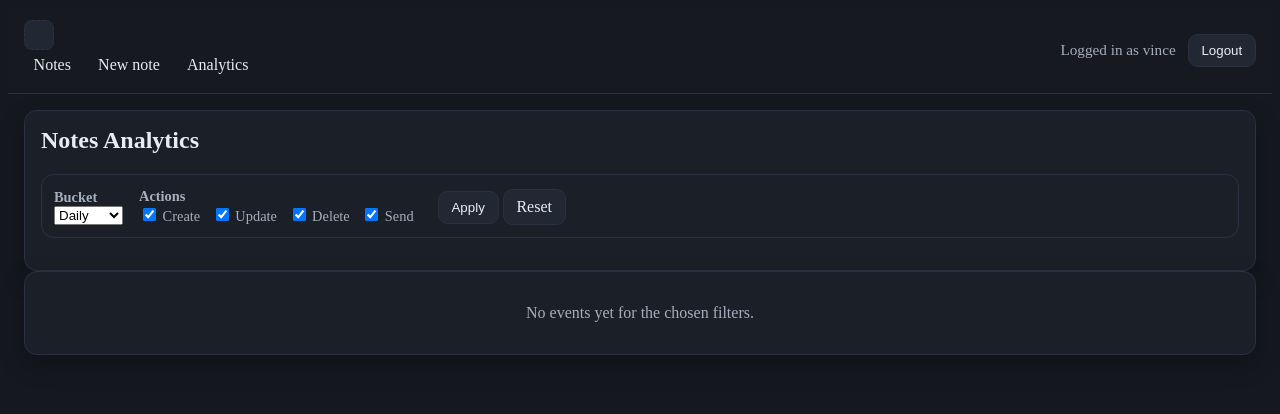
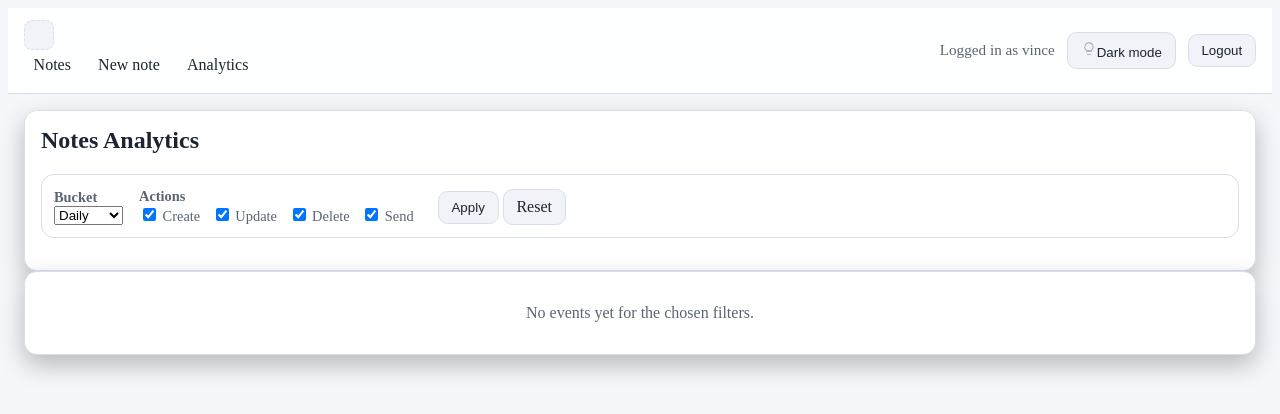
Before and after one commit to VinceVSCode/Django_Playground, a Django app: page /analytics/ in a window 1280 px wide. Shown: the top 414 px of the page. Run offline with Django 5.2, Linux system fonts and the light colour scheme; a user stored in the database is signed in; data that the repository does not hold is empty.

Commit message:
-Add Dark/Light theme toggle button and update styles.

```diff
--- a/DjangoPlayground/firstsite/static/firstsite/styles.css
+++ b/DjangoPlayground/firstsite/static/firstsite/styles.css
@@ -12,6 +12,8 @@
 }
 
 html, body { background: var(--bg); color: var(--text); }
+
+
 
 /* ===== Topbar ===== */
 /* topbar */
@@ -43,6 +45,10 @@ html, body { background: var(--bg); color: var(--text); }
   background: var(--panel-strong);
   border: 1px dashed var(--line);
 }
+
+/* button with inline icon */
+.button--icon { display:inline-flex; align-items:center; gap:.4rem; }
+.button--icon svg { display:inline-block; width:16px; height:16px; }
 
 /* ===== Page/content wrappers ===== */
 .page{ padding: 1rem; }
--- a/DjangoPlayground/firstsite/templates/firstsite/base.html
+++ b/DjangoPlayground/firstsite/templates/firstsite/base.html
@@ -24,11 +24,19 @@
     <div class="topbar__right">
       {% if request.user.is_authenticated %}
         <span class="topbar__user">Logged in as {{ request.user.username }}</span>
-        <form action="{% url 'logout' %}" method="post" class="inline" >
+
+        <!-- Theme toggle button -->
+        <button id="themeToggle" class="button button--icon" type="button" aria-pressed="false">Light mode</button>
+
+
+        <form action="{% url 'logout' %}" method="post" class="inline" style="margin:0;">
           {% csrf_token %}
           <button class="button" type="submit">Logout</button>
         </form>
       {% else %}
+        <!-- Theme toggle is available even when logged out -->
+        <button id="themeToggle" class="button button--icon" type="button" aria-pressed="false">Light mode</button>
+
         <a href="{% url 'login' %}" class="topbar__link">Login</a>
       {% endif %}
     </div>
@@ -49,5 +57,40 @@
   <main class="page">
     {% block content %}{% endblock %}
   </main>
+  <script>
+    (function(){
+      // SVGs for the action the button will perform
+      var ICON_YELLOW = '<svg viewBox="0 0 24 24" aria-hidden="true"><path fill="#f5d90a" d="M9 21h6v-1H9v1Zm3-19a7 7 0 0 0-4.9 11.9c.4.4.9 1.1.9 1.6V16h8v-.5c0-.6.5-1.2.9-1.6A7 7 0 0 0 12 2Zm3.5 12H8.5c-.1-.6-.5-1.3-1-1.8A5.5 5.5 0 1 1 16.5 12c-.5.5-.9 1.2-1 2Z"/></svg>';
+      var ICON_GRAY   = '<svg viewBox="0 0 24 24" aria-hidden="true"><path fill="#9aa3b2" d="M9 21h6v-1H9v1Zm3-19a7 7 0 0 0-4.9 11.9c.4.4.9 1.1.9 1.6V16h8v-.5c0-.6.5-1.2.9-1.6A7 7 0 0 0 12 2Zm3.5 12H8.5c-.1-.6-.5-1.3-1-1.8A5.5 5.5 0 1 1 16.5 12c-.5.5-.9 1.2-1 2Z"/></svg>';
+
+      // 1) Initialize theme from localStorage or system preference
+      var saved = localStorage.getItem('theme'); // "light" | "dark" | null
+      var prefersLight = window.matchMedia && window.matchMedia('(prefers-color-scheme: light)').matches;
+      var theme = saved || (prefersLight ? 'light' : 'dark');
+      document.documentElement.setAttribute('data-theme', theme);
+
+      // 2) Update button label + icon to indicate the NEXT action
+      function setButtonUI(btn, currentTheme) {
+        var next = (currentTheme === 'light') ? 'dark' : 'light';
+        var icon = (next === 'light') ? ICON_YELLOW : ICON_GRAY;   // yellow when going to light, gray when going to dark
+        btn.innerHTML = icon + (next === 'light' ? 'Light mode' : 'Dark mode');
+        btn.setAttribute('aria-pressed', currentTheme === 'light' ? 'true' : 'false');
+      }
+
+      var btn = document.getElementById('themeToggle');
+      if (btn) {
+        setButtonUI(btn, theme);
+        btn.addEventListener('click', function(){
+          var current = document.documentElement.getAttribute('data-theme') || 'dark';
+          var next = (current === 'light') ? 'dark' : 'light';
+          document.documentElement.setAttribute('data-theme', next);
+          localStorage.setItem('theme', next);
+          setButtonUI(btn, next);
+        });
+      }
+    })();
+  </script>
+
+
 </body>
 </html>
```
